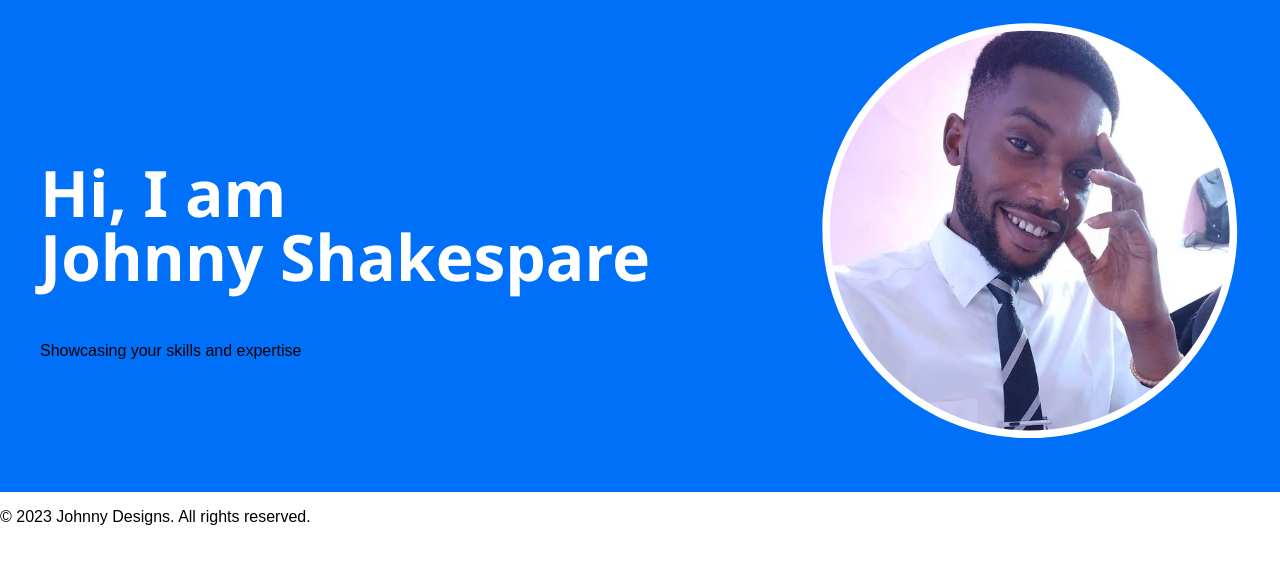
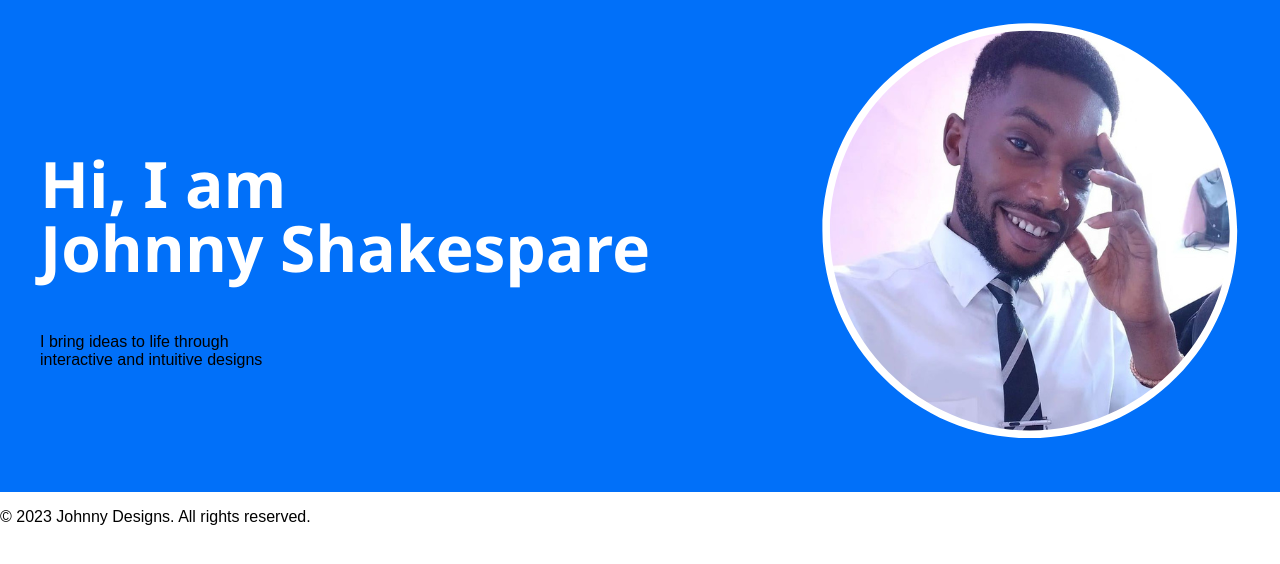
Before and after one commit to Johnny4design/my-portfolio, a plain HTML site: page index.html in a window 1280 px wide. Shown: the part 112-676 px from the top of the page. Drawn offline with Linux system fonts and the light colour scheme.

Commit message:
Update index.html

```diff
--- a/index.html
+++ b/index.html
@@ -27,7 +27,7 @@
   <div class="hero">
   <section id="home">
       <h1>Hi, I am <br>Johnny Shakespare</h1>
-      <p>Showcasing your skills and expertise</p>
+      <p>I bring ideas to life through <br> interactive and intuitive designs</p>
   </section>
   <img src="mee.png" alt="">
 </div>
```
